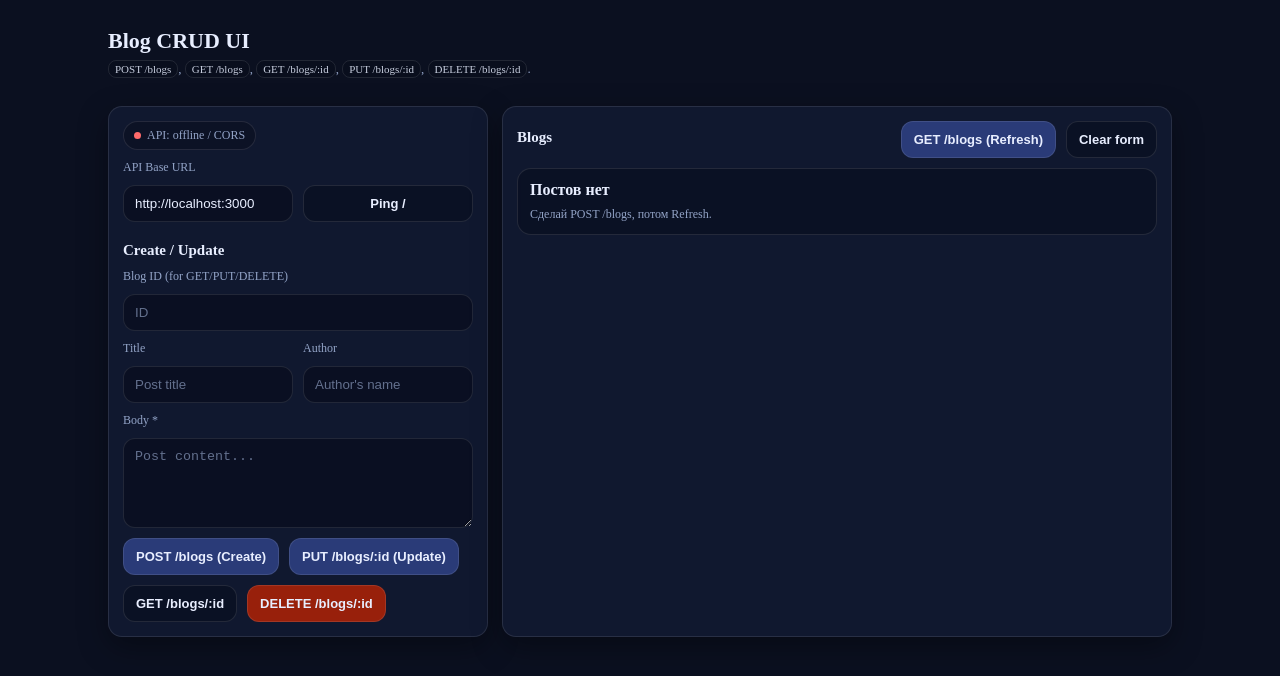
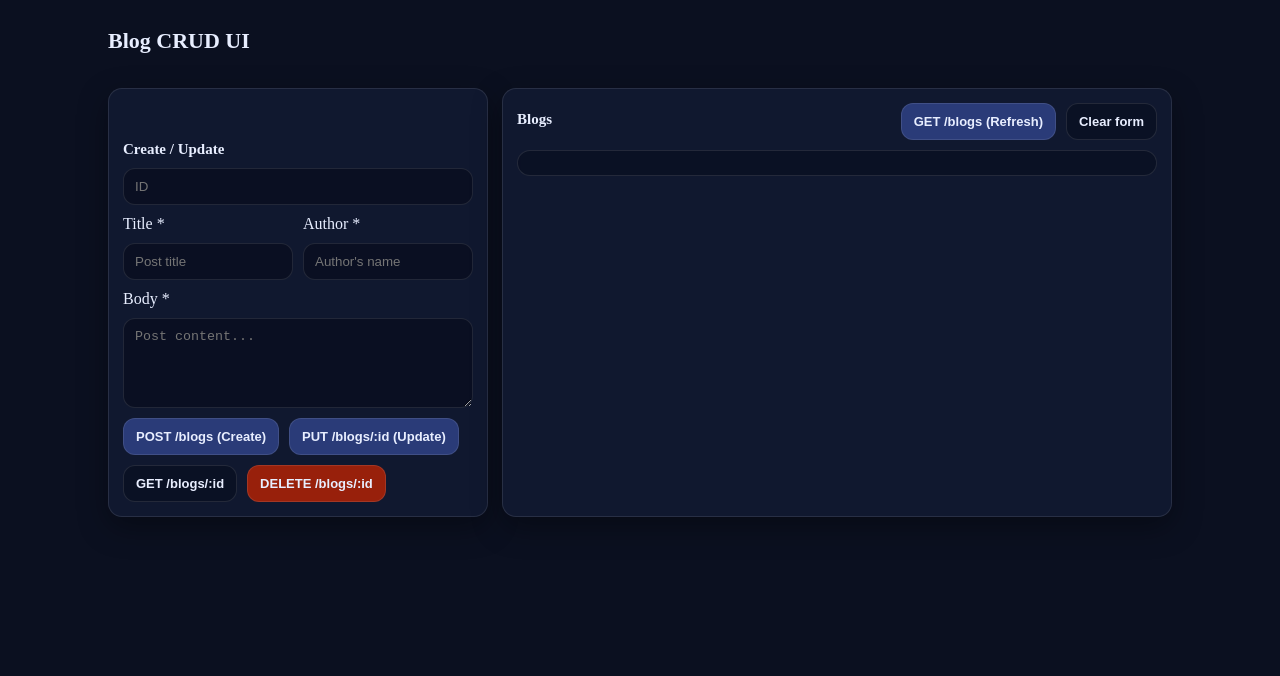
Before and after one commit to oops-ach/Assginment3, a website: page public/index.html in a window 1280 px wide. Drawn offline with Linux system fonts and the light colour scheme; no server answers.

Commit message:
deleted unnecessary things

```diff
--- a/public/app.js
+++ b/public/app.js
@@ -62,8 +62,6 @@ function renderList(blogs) {
     listEl.innerHTML = "";
     if (!Array.isArray(blogs) || blogs.length === 0) {
         listEl.innerHTML = `<div class="item">
-          <div class="title">Постов нет</div>
-          <div class="small">Сделай POST /blogs, потом Refresh.</div>
         </div>`;
         return;
     }
@@ -93,7 +91,7 @@ function renderList(blogs) {
 
           <div class="item-actions">
             <button class="ghost" data-act="select" data-id="${id}">Select</button>
-            <button class="ghost" data-act="fill" data-id="${id}">Load into form</button>
+
             <button class="danger" data-act="delete" data-id="${id}">Delete</button>
           </div>
         `;
@@ -109,18 +107,6 @@ function renderList(blogs) {
                 log("Selected ID", { _id: blogId });
             }
 
-            if (act === "fill") {
-                try {
-                    const one = await request(`/blogs/${blogId}`, { method: "GET" });
-                    blogIdEl.value = blogId;
-                    titleEl.value = one.title ?? "";
-                    bodyEl.value = one.body ?? "";
-                    authorEl.value = one.author ?? "";
-                    log("Loaded blog into form", one);
-                } catch (err) {
-                    log(`Load failed (${err.status || "?"})`, err.data || err.message);
-                }
-            }
 
             if (act === "delete") {
                 if (!confirm("Удалить этот пост?")) return;
--- a/public/index.html
+++ b/public/index.html
@@ -11,13 +11,6 @@
 <body>
     <header>
         <h1>Blog CRUD UI</h1>
-        <div class="sub">
-            <span class="kbd">POST /blogs</span>,
-            <span class="kbd">GET /blogs</span>,
-            <span class="kbd">GET /blogs/:id</span>,
-            <span class="kbd">PUT /blogs/:id</span>,
-            <span class="kbd">DELETE /blogs/:id</span>.
-        </div>
     </header>
 
     <main class="wrap">
@@ -31,12 +24,11 @@
 
                 <div class="grid2" style="min-width: 280px;">
                     <div class="row">
-                        <label>API Base URL</label>
                         <input id="baseUrl" placeholder="http://localhost:3000" value="http://localhost:3000" />
                     </div>
                     <div class="row">
                         <label>&nbsp;</label>
-                        <button id="btnPing" class="ghost">Ping /</button>
+                        <button id="btnPing" class="ghost"></button>
                     </div>
                 </div>
             </div>
@@ -47,17 +39,16 @@
 
             <div class="row">
                 <div class="row">
-                    <label>Blog ID (for GET/PUT/DELETE)</label>
                     <input id="blogId" placeholder="ID" />
                 </div>
 
                 <div class="grid2">
                     <div class="row">
-                        <label>Title</label>
+                        <label>Title *</label>
                         <input id="title" placeholder="Post title" />
                     </div>
                     <div class="row">
-                        <label>Author</label>
+                        <label>Author *</label>
                         <input id="author" placeholder="Author's name" />
                     </div>
                 </div>
--- a/public/style.css
+++ b/public/style.css
@@ -1,6 +1,3 @@
-:root {
-    --sans: ui-sans-serif, system-ui, -apple-system, Segoe UI, Roboto, Helvetica, Arial, "Apple Color Emoji", "Segoe UI Emoji";
-}
 
 * {
     box-sizing: border-box;
@@ -79,10 +76,6 @@ h1 {
     }
 }
 
-label {
-    font-size: 12px;
-    color: #93a4c7;
-}
 
 input,
 textarea,
@@ -101,10 +94,7 @@ textarea {
     resize: vertical;
 }
 
-input::placeholder,
-textarea::placeholder {
-    color: rgba(147, 164, 199, .65);
-}
+
 
 .btns {
     display: flex;
@@ -123,14 +113,6 @@ button {
     font-size: 13px;
 }
 
-button:hover {
-    filter: brightness(1.08);
-}
-
-button:disabled {
-    opacity: .55;
-    cursor: not-allowed;
-}
 
 .danger {
     background: #98200b;
@@ -139,17 +121,15 @@ button:disabled {
 .ghost {
     background: rgba(9, 13, 28, .55);
 }
+#btnPing {
+    display:none;
+}
+.pill {
+    display:none;
+}
 
-.pill {
-    display: inline-flex;
-    align-items: center;
-    gap: 6px;
-    font-size: 12px;
-    padding: 6px 10px;
-    border: 1px solid rgba(255, 255, 255, .10);
-    border-radius: 999px;
-    color: #93a4c7;
-    background: rgba(9, 13, 28, .45);
+#baseUrl {
+    display: none;
 }
 
 .dot {
```
